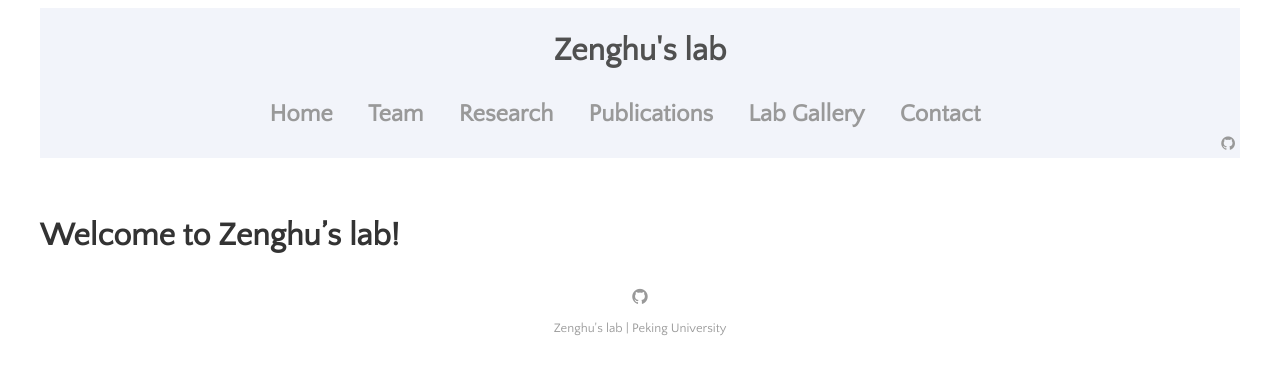
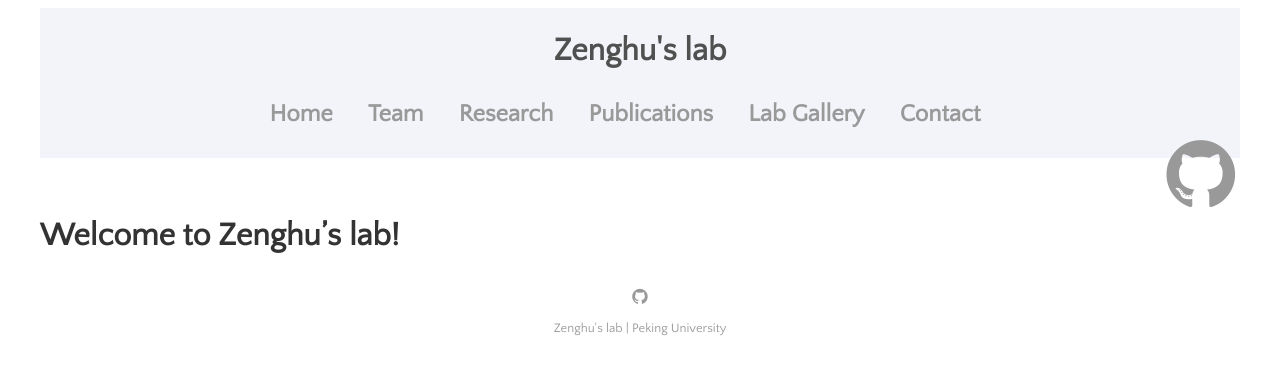
Before and after one commit to ZenghuPKU/zenghupku.github.io, a Jekyll site: the page built from menu/blog.md, in a window 1280 px wide. Shown: the top 375 px of the page. Built offline with Jekyll 4.4.1, drawn with Linux system fonts in a browser that asks for light colours.

Commit message:
enlarge icon

```diff
--- a/_sass/_default.scss
+++ b/_sass/_default.scss
@@ -72,7 +72,7 @@
 
 .social-icons a {
   color: $light-gray-color;
-  font-size: 1rem;
+  font-size: 5rem;
 }
 
 @media (max-width: $elements-responsive-width) {
```
